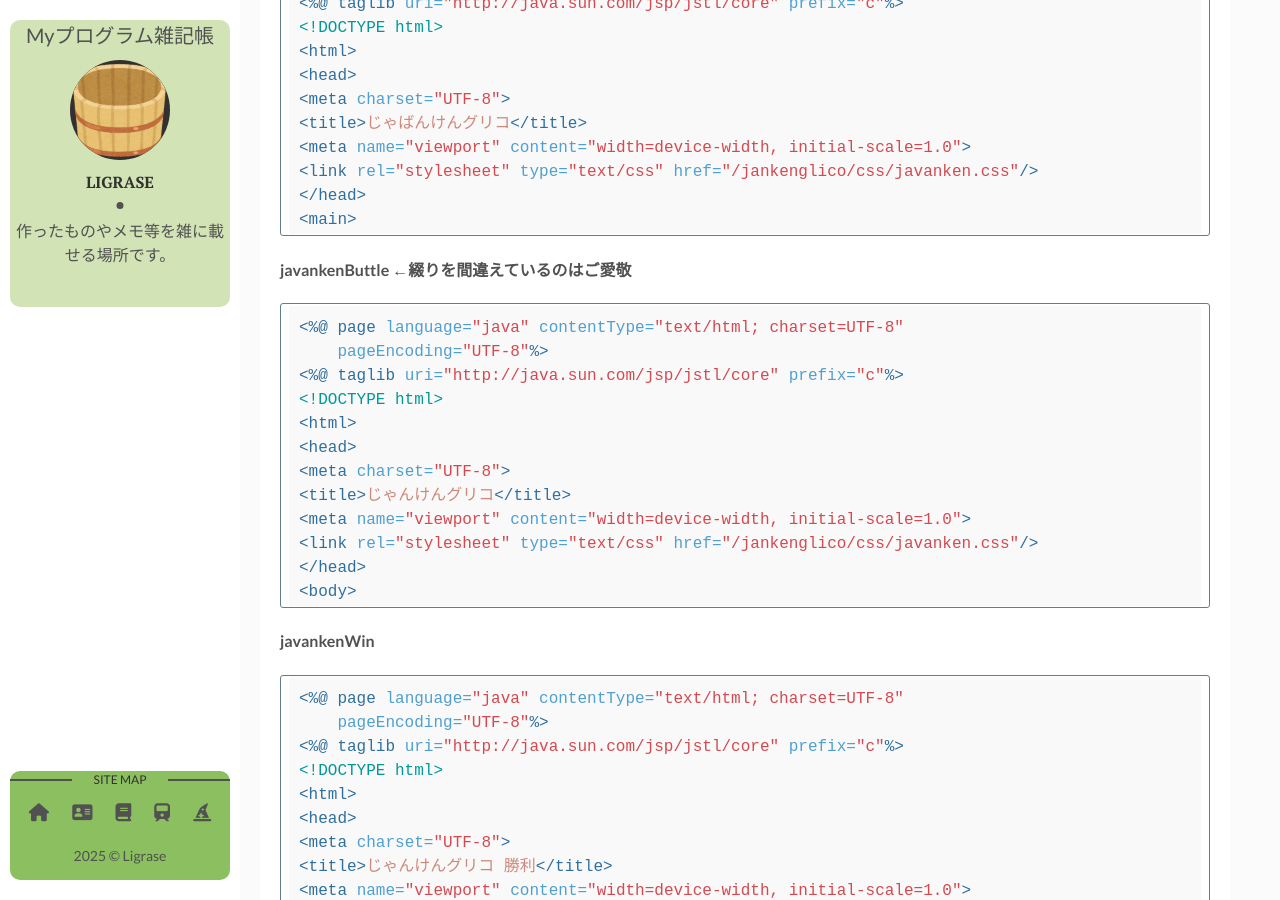
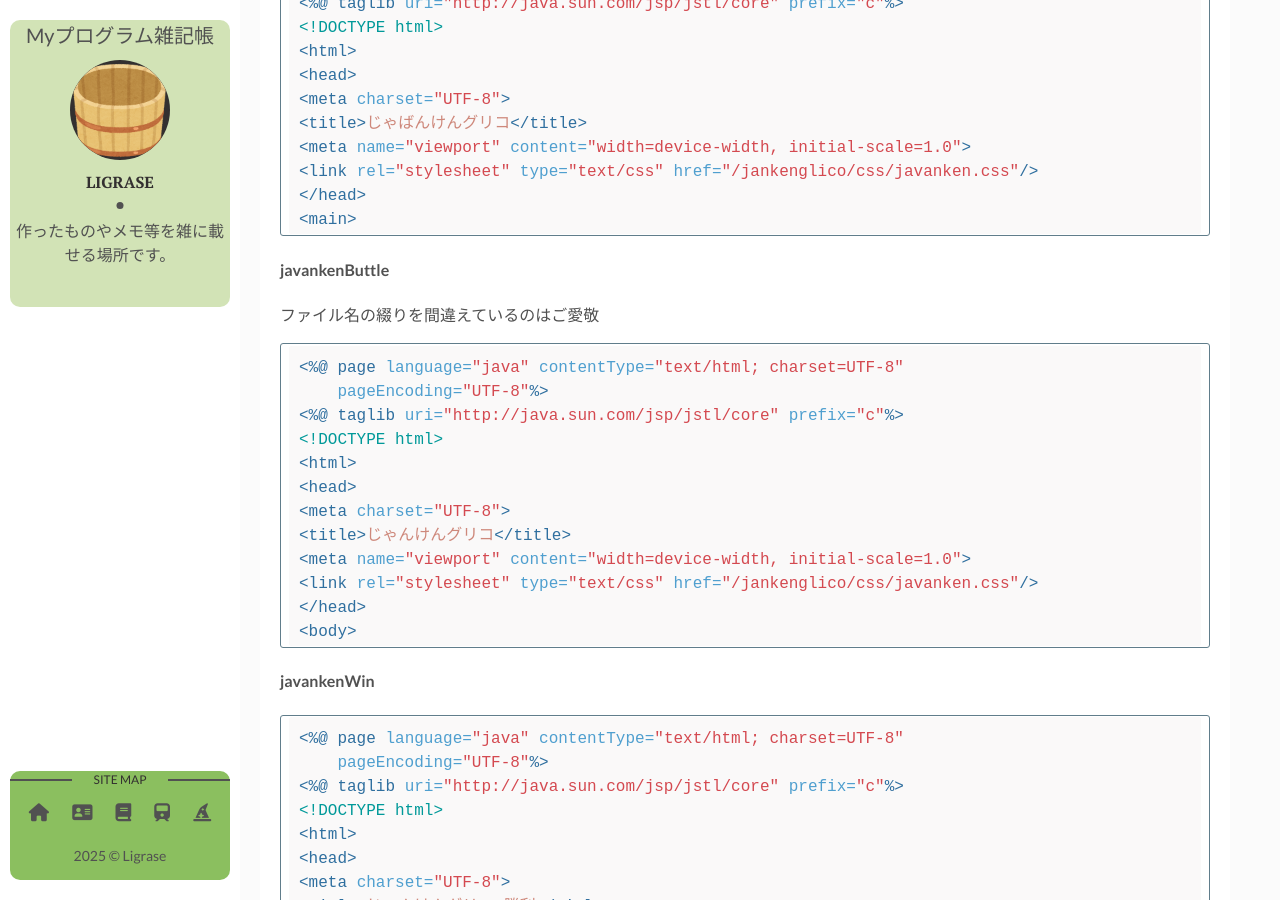
Before and after one commit to Liqrase/diary-1, a Jekyll site: the page built from _posts/2025-04-07-javankenglico.markdown, in a window 1280 px wide and 900 px high, scrolled down 1668 px. Built offline with Jekyll 4.4.1, drawn with Linux system fonts in a browser that asks for light colours; nearby versions of some CDN libraries.

Commit message:
Update 2025-04-07-javankenglico.markdown

````diff
--- a/_posts/2025-04-07-javankenglico.markdown
+++ b/_posts/2025-04-07-javankenglico.markdown
@@ -177,7 +177,8 @@ jankenglico/
 </body>
 </html>
 ```
-#### javankenButtle ←綴りを間違えているのはご愛敬
+#### javankenButtle
+ファイル名の綴りを間違えているのはご愛敬
 ```jsp
 <%@ page language="java" contentType="text/html; charset=UTF-8"
     pageEncoding="UTF-8"%>
````
